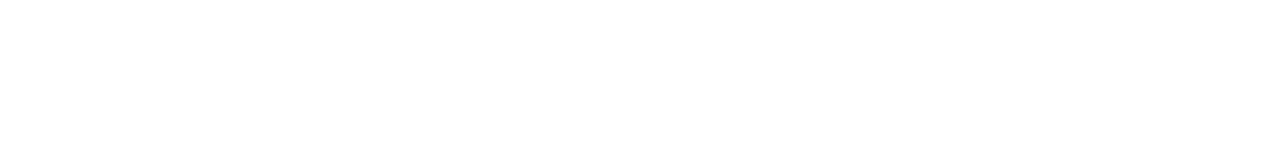
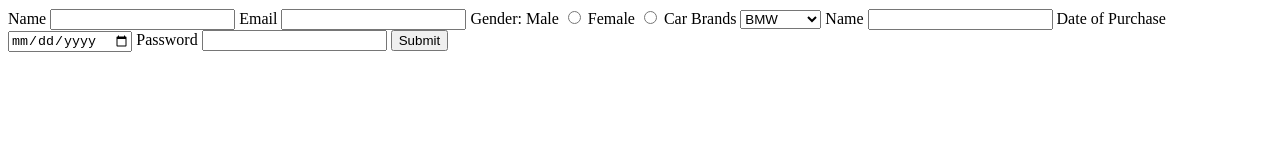
Before and after one commit to acciojob/car-insurance-form-ANILKUMARRegidi, a website: page main.html in a window 1280 px wide. Drawn offline with Linux system fonts and the light colour scheme.

Commit message:
created a submission

```diff
--- a/main.html
+++ b/main.html
@@ -8,6 +8,28 @@
 
 <body>
 	<!-- the entire body must be written by student -->
+	<label for="name">Name</label>
+	<input type="text" id="name" required>
+	<label for="email">Email</label>
+	<input type="email" id="email" required>
+	<label>Gender:</label>
+	<label for="gender_m">Male</label>
+	<input type="radio" id="gender_m" name="gender" required>
+	<label for="gender_f">Female</label>
+	<input type="radio" id="gender_f" name="gender"required>
+	<label for="cars">Car Brands</label>
+	<select>
+		<option value="BMW" >BMW</option>
+		<option value="Audi">Audi</option>
+		<option value="Mercedez">Mercedez</option>
+	</select>
+	<label for="carage">Name</label>
+	<input type="number" id="carage" required>
+	<label for="dop">Date of Purchase</label>
+	<input type="date" id="dop" required>
+	<label for="password">Password</label>
+	<input type="password" id="password" required>
+	<button type="submit">Submit</button>
     <script type="text/javascript" src="./script.js">
 </script>
 
```
